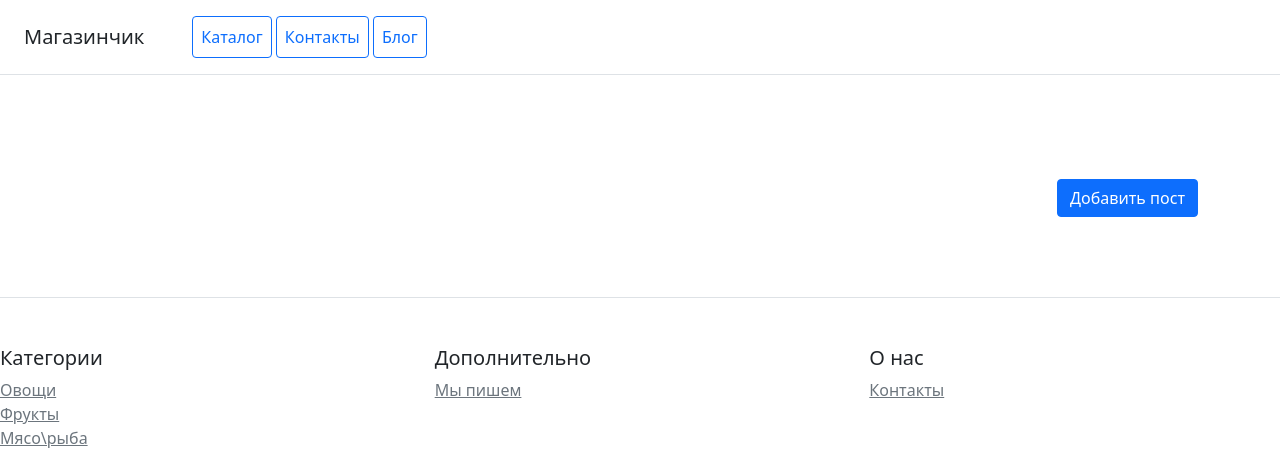
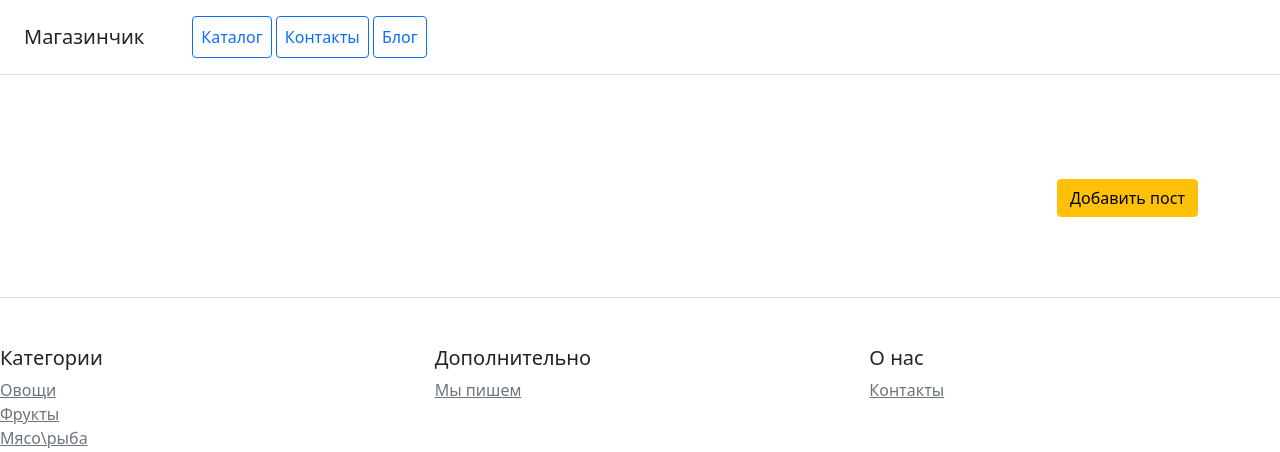
Before and after one commit to annavaleriev/homework_19._2, a Django app: page /blog/ in a window 1280 px wide. Shown: the top 452 px of the page. Run offline with Django 5.2, Linux system fonts and the light colour scheme; data that the repository does not hold is empty; some libraries are stand-ins or nearby versions.

Commit message:
Обновлены html шаблоны

```diff
--- a/blog/templates/blog/article_list.html
+++ b/blog/templates/blog/article_list.html
@@ -6,7 +6,7 @@
     <div class="container">
         <div class="row mb-5">
             <div class="col text-end">
-                <a class="btn btn-primary" href="{% url 'blog:create' %}">Добавить пост</a>
+                <a class="btn btn-warning" href="{% url 'blog:create' %}">Добавить пост</a>
             </div>
         </div>
         <div class="row row-cols-1 row-cols-sm-2 row-cols-md-3 g-3">
```
